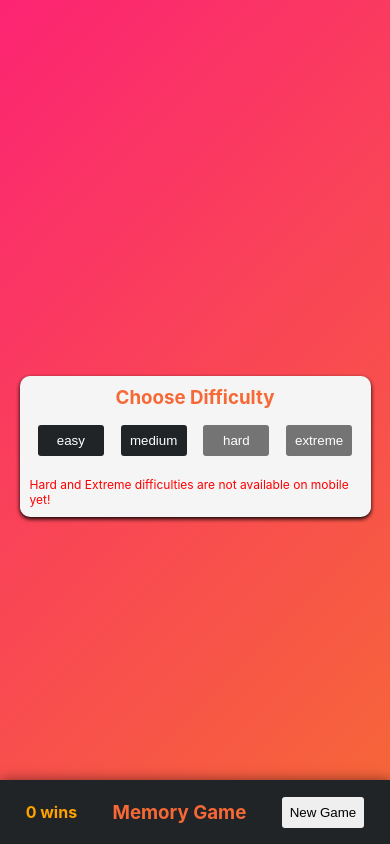
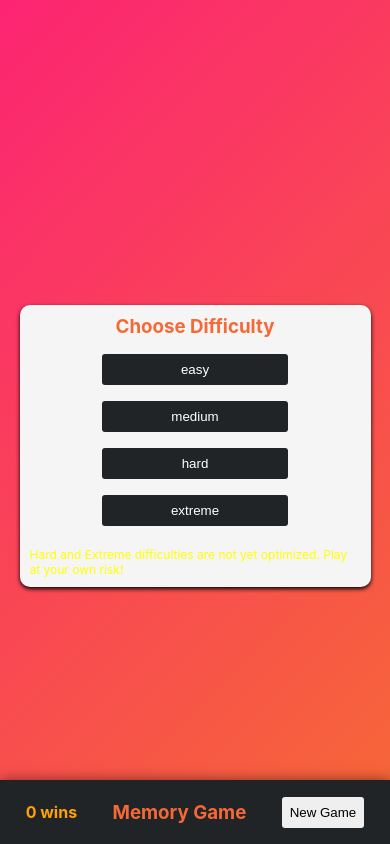
Before and after one commit to GiorgiUbiria/reactPWA, a React (Create React App) app: page / in a window 390 px wide. Both pictures are taken after a click on the button "Web Development". Built offline with nearby package versions, Linux system fonts and the light colour scheme.

Commit message:
Fixed the display for the hard and extreme difficulties on the mobile devices.

```diff
--- a/src/App.jsx
+++ b/src/App.jsx
@@ -259,6 +259,7 @@
                   image={image}
                   onClick={() => handleClick(card)}
                   selected={card === pickOne || card === pickTwo || matched}
+                  difficulty={difficulty}
                   className={gameOver && difficulty === "extreme" ? "disabled" : ""}
                 />
               );
--- a/src/components/Card.jsx
+++ b/src/components/Card.jsx
@@ -1,6 +1,6 @@
 import React, { useMemo } from "react";
 
-const Card = ({ image, selected, onClick }) => {
+const Card = ({ image, selected, onClick, dificulty }) => {
   const memoizedImage = useMemo(() => image, [image]);
 
   return (
--- a/src/components/DifficultyModal.jsx
+++ b/src/components/DifficultyModal.jsx
@@ -5,14 +5,7 @@
 
   const handleButtonClick = useCallback(
     (level) => {
-      if (window.innerWidth <= 720 && (level === 'hard' || level === 'extreme')) {
-        modalRef.current.classList.add('show-message');
-        setTimeout(() => {
-          modalRef.current.classList.remove('show-message');
-        }, 2000);
-      } else {
-        onDifficultyChange(level);
-      }
+      onDifficultyChange(level);
     },
     [onDifficultyChange]
   );
@@ -24,7 +17,6 @@
           key={level}
           onClick={() => handleButtonClick(level)}
           className="difficulty-button"
-          disabled={window.innerWidth <= 720 && (level === 'hard' || level === 'extreme')}
         >
           {level}
         </button>
@@ -39,7 +31,7 @@
         {difficultyButtons}
       </div>
       {window.innerWidth <= 720 && (
-        <p className="mobile-message">Hard and Extreme difficulties are not available on mobile yet!</p>
+        <p className="mobile-message">Hard and Extreme difficulties are not yet optimized. Play at your own risk!</p>
       )}
     </div>
   );
--- a/src/index.css
+++ b/src/index.css
@@ -258,7 +258,7 @@
 .mobile-message {
   display: none;
   font-size: 12px;
-  color: red;
+  color: yellow;
   margin-top: 5px;
 }
 
@@ -306,11 +306,11 @@
 
   header {
     bottom: 0;
-    margin: auto;
     width: 100%;
     position: fixed;
     border-radius: 0;
     text-align: center;
+    justify-content: space-between;
   }
 
   .modal {
@@ -331,7 +331,12 @@
   }
 
   .difficulty-buttons {
-    width: 100%;
+    flex-direction: column;
+    gap: 1rem;
+  }
+
+  .difficulty-button {
+    width: 80%;
   }
 
   .grid {
@@ -342,8 +347,18 @@
     grid-template-columns: repeat(4, 1fr);
   }
 
+  .grid.hard,
+  .grid.extreme {
+    grid-template-columns: repeat(4, 1fr);
+  }
+
   .card {
     width: var(--card-width-mobile);
+  }
+
+  .grid.hard .card,
+  .grid.extreme .card {
+    height: var(--card-width-mobile);
   }
 
   .mobile-message {
```
